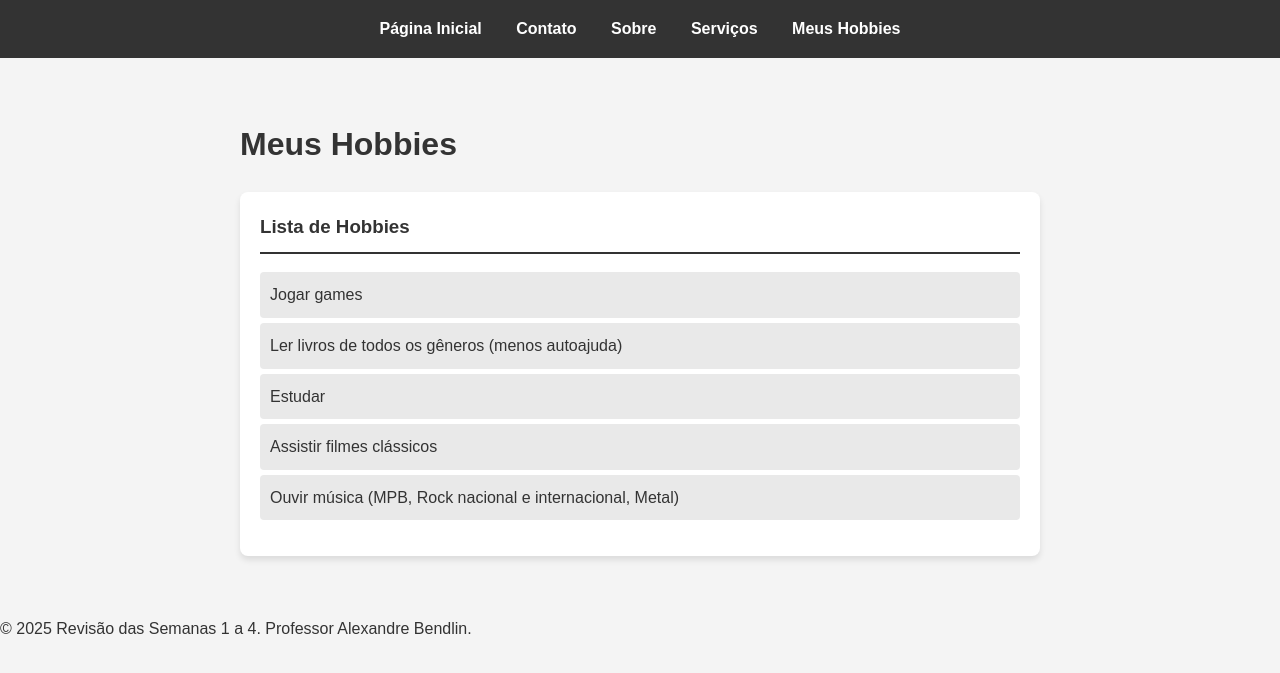
After one commit to AlineMomm/dsw_senai_2025, a Flask app: page /hobbies in a window 1280 px wide. The commit adds this page. Shown: the top 673 px of the page. Run offline with Flask 3, Linux system fonts and the light colour scheme.

Commit message:
Realização dos desafios

```diff
--- a/Semana_5/aplicacao_para_revisao/app.py
+++ b/Semana_5/aplicacao_para_revisao/app.py
@@ -115,6 +115,31 @@ def contato():
     # Se a requisição for GET, apenas exibe o formulário.
     return render_template('contato.html')
 
+# Rota para a página 'Sobre'
+@app.route('/sobre')
+def sobre():
+    """Renderiza a página 'Sobre nós'."""
+    return render_template('sobre.html')
+
+# Rota para a página 'Serviços'
+@app.route('/servicos')
+def servicos():
+    """Renderiza a página 'Serviços'."""
+    return render_template('servicos.html')
+
+# Rota para a página de Hobbies (Semana 2)
+@app.route('/hobbies')
+def hobbies():
+    """Renderiza a página com uma lista de hobbies."""
+    meus_hobbies = [
+        'Jogar games',
+        'Ler livros de todos os gêneros (menos autoajuda)',
+        'Estudar',
+        'Assistir filmes clássicos',
+        'Ouvir música (MPB, Rock nacional e internacional, Metal)'
+    ]
+    return render_template('hobbies.html', hobbies=meus_hobbies)
+
 # ---- Executa a aplicação ----
 if __name__ == '__main__':
     # Roda a aplicação no modo de depuração.
--- a/Semana_5/aplicacao_para_revisao/templates/base.html
+++ b/Semana_5/aplicacao_para_revisao/templates/base.html
@@ -19,6 +19,9 @@
         <nav>
             <a href="{{ url_for('index') }}">Página Inicial</a>
             <a href="{{ url_for('contato') }}">Contato</a>
+            <a href="{{ url_for('sobre') }}">Sobre</a>
+            <a href="{{ url_for('servicos') }}">Serviços</a>
+            <a href="{{ url_for('hobbies') }}">Meus Hobbies</a>
         </nav>
     </header>
     <main>
--- /dev/null
+++ b/Semana_5/aplicacao_para_revisao/templates/hobbies.html
@@ -0,0 +1,13 @@
+{% extends 'base.html' %}
+{% block titulo %}Meus Hobbies{% endblock %}
+{% block conteudo %}
+<h1>Meus Hobbies</h1>
+<div class="card">
+    <h3>Lista de Hobbies</h3>
+    <ul>
+        {% for hobby in hobbies %}
+            <li>{{ hobby }}</li>
+        {% endfor %}
+    </ul>
+</div>
+{% endblock %}
--- a/Semana_5/aplicacao_para_revisao/templates/index.html
+++ b/Semana_5/aplicacao_para_revisao/templates/index.html
@@ -14,5 +14,6 @@
     <a href="{{ url_for('revisao', semana_id='semana2') }}">Revisão Semana 2</a>
     <a href="{{ url_for('revisao', semana_id='semana3') }}">Revisão Semana 3</a>
     <a href="{{ url_for('revisao', semana_id='semana4') }}">Revisão Semana 4</a>
+    <a href="{{ url_for('hobbies') }}">Meus Hobbies</a>
 </div>
 {% endblock %}
--- /dev/null
+++ b/Semana_5/aplicacao_para_revisao/templates/servicos.html
@@ -0,0 +1,6 @@
+{% extends 'base.html' %}
+{% block titulo %}Nossos Serviços{% endblock %}
+{% block conteudo %}
+<h1>Nossos Serviços</h1>
+<p>Oferecemos serviços de desenvolvimento web com Python e Flask.</p>
+{% endblock %}
--- /dev/null
+++ b/Semana_5/aplicacao_para_revisao/templates/sobre.html
@@ -0,0 +1,6 @@
+{% extends 'base.html' %}
+{% block titulo %}Sobre Nós{% endblock %}
+{% block conteudo %}
+<h1>Sobre Nós</h1>
+<p>Esta é a página sobre a nós. Somos um site de resumo sobre Python e Flask!</p>
+{% endblock %}
```
